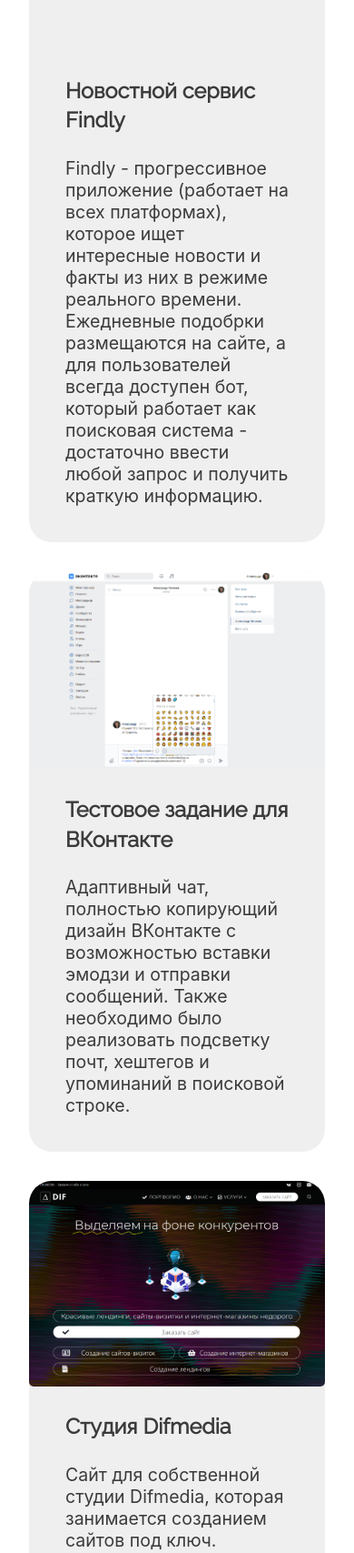
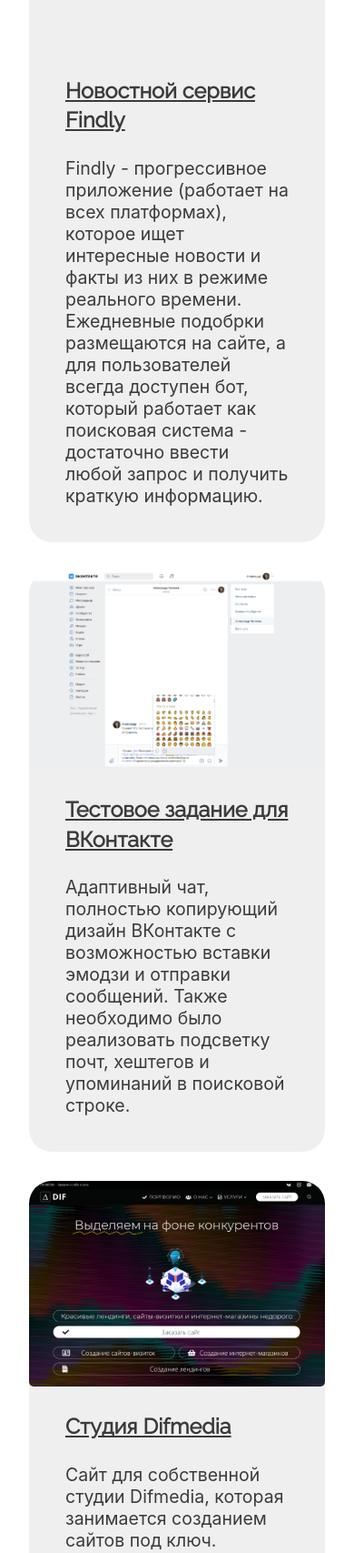
Before and after one commit to alexchea318/CV, a PHP site: page / in a window 390 px wide. Shown: the part 2557-4264 px from the top of the page at 91% size. Run offline with PHP 8.4, Linux system fonts and the light colour scheme; grey boxes are pictures that could not be loaded.

Commit message:
Mobile more pretty links

```diff
--- a/styles/mobile.css
+++ b/styles/mobile.css
@@ -157,6 +157,10 @@
         height: 30px;
     }
 
+    .contacts h3, .projects h3{
+        text-decoration: underline;
+    }
+
 }
 
 @keyframes selector_1_open{
```
